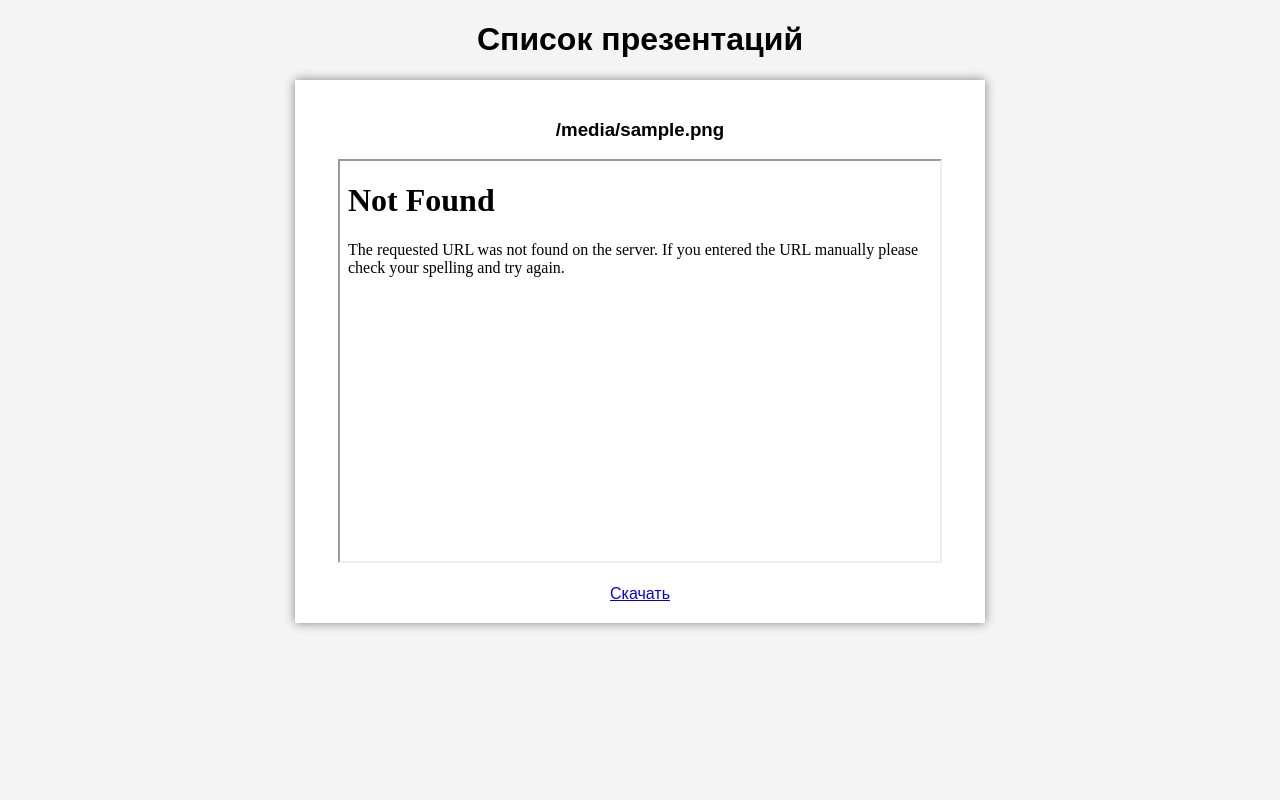
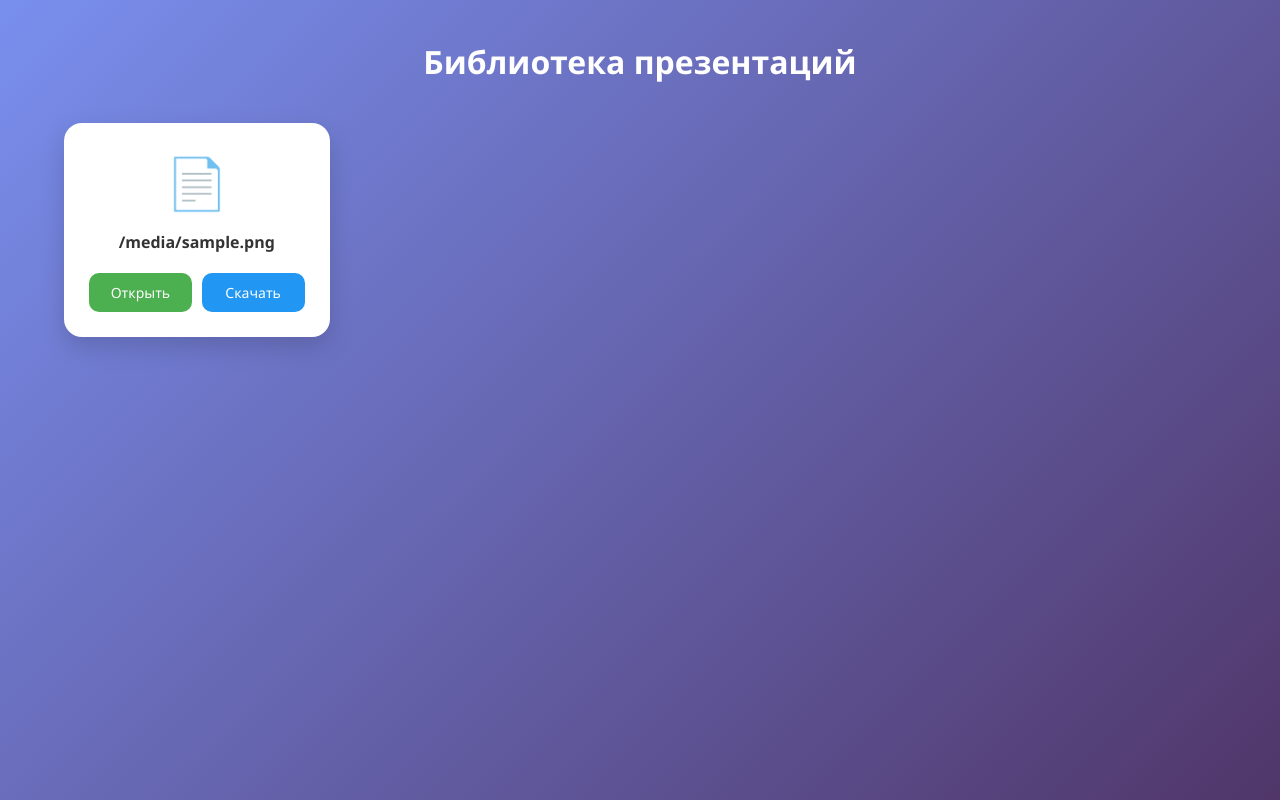
Before and after one commit to milts-main/IT-projects-site, a Flask app: template templates/index.html in a window 1280 px wide. Run offline with Flask 3, Linux system fonts and the light colour scheme; the template is opened without the code that fills it: most values are stand-ins (such as "Sample title", 1, 10 or a date in 2020).

Commit message:
Добавление примерочных презентаций, улучшение визуала

```diff
--- a/static/style.css
+++ b/static/style.css
@@ -1,13 +1,86 @@
 body {
-    font-family: Arial;
-    background: #f4f4f4;
+    margin: 0;
+    font-family: 'Segoe UI', sans-serif;
+    background: linear-gradient(135deg, #798fee, #503669);
+    min-height: 100vh;
+}
+
+header {
     text-align: center;
+    padding: 40px 0;
+    color: white;
+}
+
+h1 {
+    margin: 0;
+    font-weight: 600;
+}
+
+.grid {
+    width: 90%;
+    max-width: 1200px;
+    margin: 0 auto 50px auto;
+    display: grid;
+    grid-template-columns: repeat(auto-fill, minmax(250px, 1fr));
+    gap: 30px;
 }
 
 .card {
     background: white;
-    padding: 20px;
-    margin: 20px auto;
-    width: 650px;
-    box-shadow: 0 0 10px gray;
+    padding: 25px;
+    border-radius: 18px;
+    box-shadow: 0 10px 25px rgba(0, 0, 0, 0.15);
+    text-align: center;
+    transition: 0.3s ease;
+    position: relative;
 }
+
+.card:hover {
+    transform: translateY(-8px);
+    box-shadow: 0 15px 35px rgba(0, 0, 0, 0.25);
+}
+
+.icon {
+    font-size: 50px;
+    margin-bottom: 15px;
+}
+
+.card-title {
+    font-weight: 600;
+    margin-bottom: 20px;
+    color: #333;
+    word-break: break-word;
+}
+
+.buttons {
+    display: flex;
+    justify-content: space-between;
+    gap: 10px;
+}
+
+.btn {
+    flex: 1;
+    text-decoration: none;
+    padding: 10px;
+    border-radius: 10px;
+    color: white;
+    font-size: 14px;
+    font-weight: 500;
+    transition: 0.3s;
+}
+
+.view {
+    background: #4CAF50;
+}
+
+.view:hover {
+    background: #43a047;
+}
+
+.download {
+    background: #2196F3;
+}
+
+.download:hover {
+    background: #1e88e5;
+}
--- a/templates/index.html
+++ b/templates/index.html
@@ -1,29 +1,44 @@
 <!DOCTYPE html>
-<html>
+<html lang="ru">
 <head>
-    <title>Презентации</title>
+    <meta charset="UTF-8">
+    <title>Библиотека презентаций</title>
     <link rel="stylesheet" href="{{ url_for('static', filename='style.css') }}">
 </head>
 <body>
 
-<h1>Список презентаций</h1>
+<header>
+    <h1> Библиотека презентаций</h1>
+</header>
+
+<div class="grid">
 
 {% for file in files %}
 <div class="card">
-    <h3>{{ file }}</h3>
+    <div class="icon">
+        📄
+    </div>
 
-    <iframe
-      src="{{ url_for('static', filename='presentations/' + file) }}"
-      width="600" height="400">
-    </iframe>
+    <div class="card-title">
+        {{ file }}
+    </div>
 
-    <br><br>
+    <div class="buttons">
+        <a class="btn view"
+           href="{{ url_for('static', filename='presentations/' + file) }}"
+           target="_blank">
+           Открыть
+        </a>
 
-    <a href="{{ url_for('download_file', filename=file) }}">
-        Скачать
-    </a>
+        <a class="btn download"
+           href="{{ url_for('download_file', filename=file) }}">
+           Скачать
+        </a>
+    </div>
 </div>
 {% endfor %}
 
+</div>
+
 </body>
 </html>
```
Also changed, not shown: app.py (line endings or trailing spaces), 4 other files.
